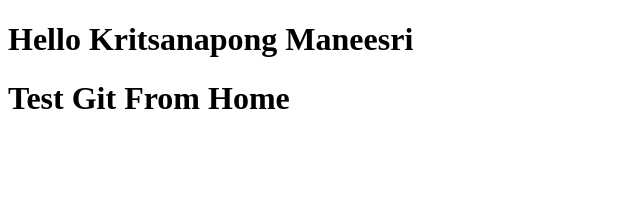
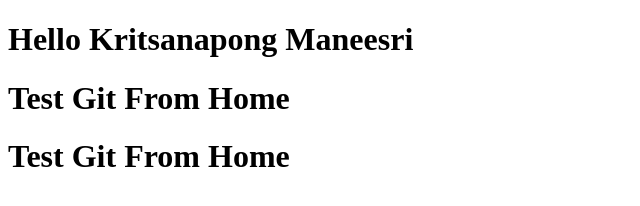
Before and after one commit to KHUNKUN2003/Test_Project_01, a plain HTML site: page index.html in a window 1280 px wide. Shown: the whole page, without its empty margins (0-640 px from the left). Drawn offline with Linux system fonts and the light colour scheme.

Commit message:
Test from home 2

```diff
--- a/index.html
+++ b/index.html
@@ -5,5 +5,6 @@
     <body>
         <h1>Hello Kritsanapong Maneesri</h1>
         <h1>Test Git From Home</h1>
+        <h1>Test Git From Home</h1>
     </body>
 </html>
```
